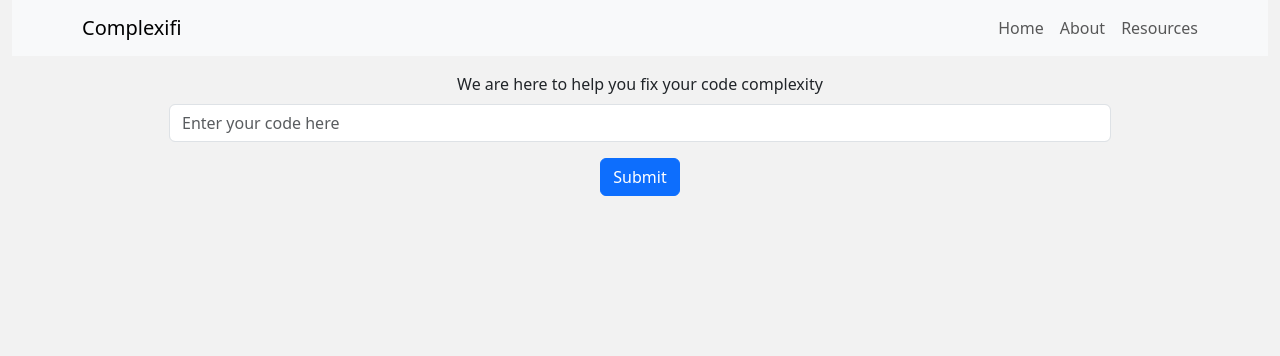
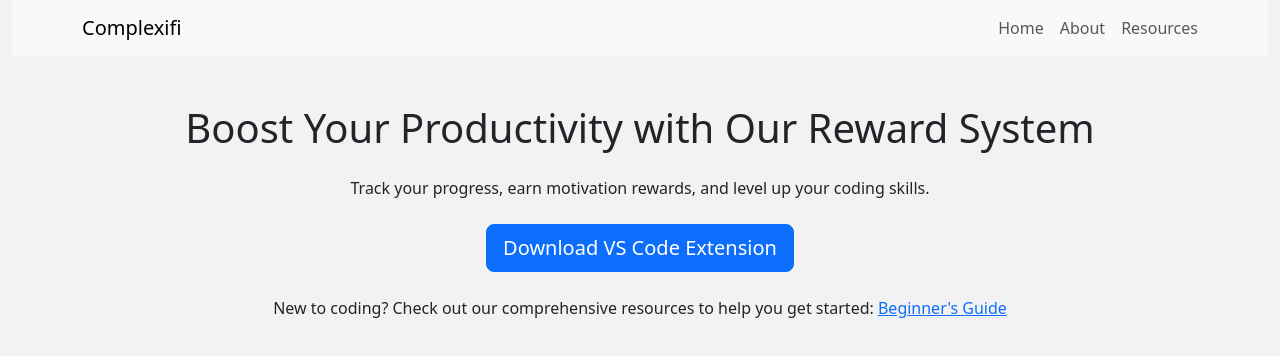
Before and after one commit to Shadid516/complexifi, a React (Vite) app: page / in a window 1280 px wide. Shown: the top 356 px of the page. Built offline with nearby package versions, Linux system fonts and the light colour scheme.

Commit message:
updated home page to include extension link placeholder

```diff
--- a/src/Home.jsx
+++ b/src/Home.jsx
@@ -5,11 +5,18 @@ import InputForm from './Inputform.jsx';
 
 function Home() {
   return (
-    <div>
-      <InputForm/>
+    <section className="container mt-5">
+  <h1 className="text-center mb-4">Boost Your Productivity with Our Reward System</h1>
+  <p className="text-center mb-4">Track your progress, earn motivation rewards, and level up your coding skills.</p>
+  <div className="text-center mb-4">
+    <a href="#" className="btn btn-primary btn-lg">Download VS Code Extension</a>
+  </div>
+  <p className="text-center">
+    New to coding? Check out our comprehensive resources to help you get started: <a href="/resources">Beginner's Guide</a>
+  </p>
+</section>
 
-      {/* Add your home page content here */}
-    </div>
+
   );
 }
 
```
